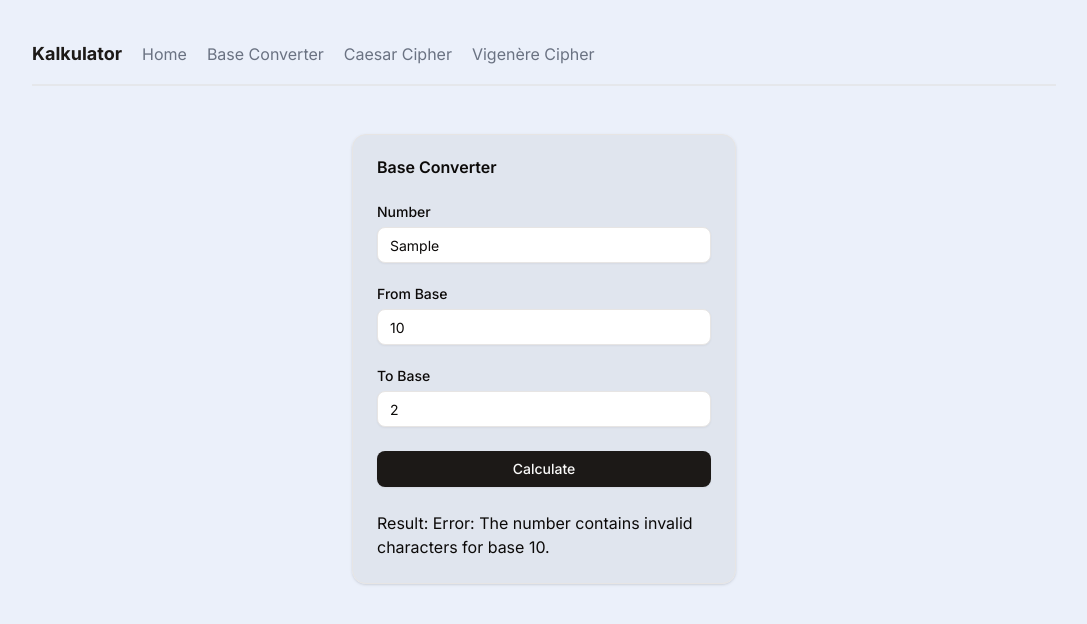
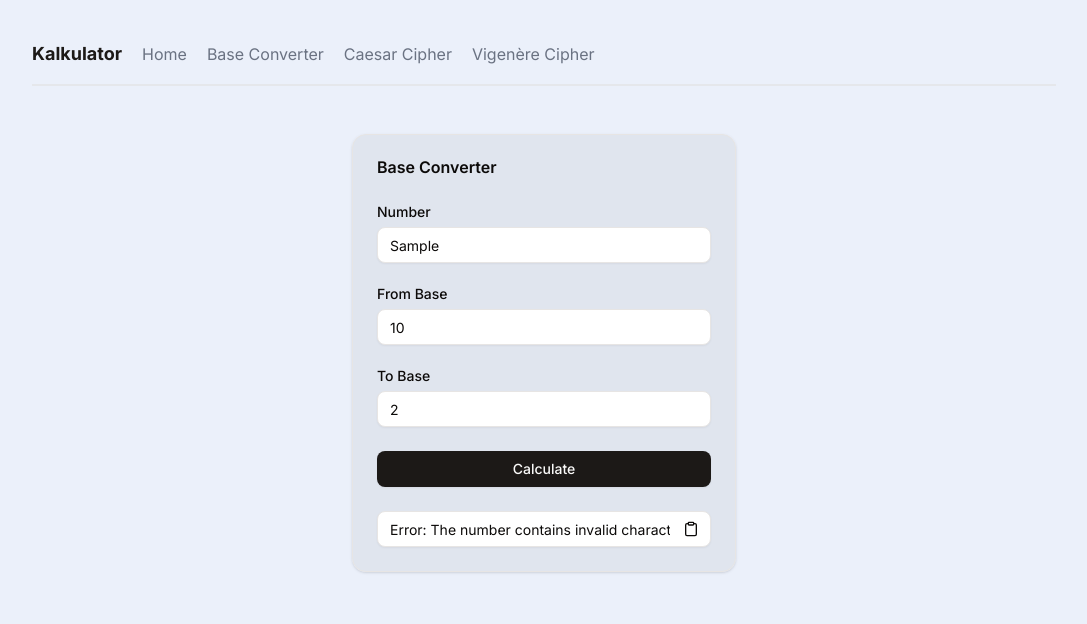
Before and after one commit to Tuan9304/Kalkulator, a Next.js app: page /base-converter in a window 1280 px wide. Both pictures are taken after typing "Sample" into the empty fields and a click on the button "Calculate". Shown: the top 624 px of the page, without its empty margins (96-1183 px from the left). Built offline with nearby package versions, Linux system fonts and the light colour scheme.

Commit message:
Add OutputWithCopy component

```diff
--- a/app/base-converter/BaseConverter.tsx
+++ b/app/base-converter/BaseConverter.tsx
@@ -6,6 +6,7 @@ import { useForm } from "react-hook-form";
 import { z } from "zod";
 
 import FormInput from "@/components/FormInput";
+import { OutputWithCopy } from "@/components/OutputWithCopy";
 import { SubmitButton } from "@/components/SubmitButton";
 import {
   Card,
@@ -67,7 +68,7 @@ export default function BaseConverter() {
         </Form>
       </CardContent>
       <CardFooter>
-        <p>Result: {result}</p>
+        {result && <OutputWithCopy className="w-full" value={result} />}
       </CardFooter>
     </Card>
   );
--- /dev/null
+++ b/app/components/CopyButton.tsx
@@ -0,0 +1,47 @@
+import { VariantProps } from "class-variance-authority";
+import { CheckIcon, ClipboardIcon } from "lucide-react";
+import React from "react";
+
+import { cn } from "@/lib/utils";
+
+import { Button, buttonVariants } from "./ui/button";
+
+interface CopyButtonProps
+  extends React.ButtonHTMLAttributes<HTMLButtonElement>,
+    VariantProps<typeof buttonVariants> {
+  value: string;
+}
+
+export default function CopyButton({
+  className,
+  value,
+  variant = "ghost",
+  ...props
+}: CopyButtonProps) {
+  const [hasCopied, setHasCopied] = React.useState(false);
+
+  React.useEffect(() => {
+    setTimeout(() => {
+      setHasCopied(false);
+    }, 2000);
+  }, [hasCopied]);
+
+  return (
+    <Button
+      className={cn(
+        "z-10 h-6 w-6 hover:bg-zinc-700 hover:text-zinc-50 [&_svg]:h-3 [&_svg]:w-3",
+        className
+      )}
+      onClick={() => {
+        navigator.clipboard.writeText(value);
+        setHasCopied(true);
+      }}
+      size="icon"
+      variant={variant}
+      {...props}
+    >
+      <span className="sr-only">Copy</span>
+      {hasCopied ? <CheckIcon /> : <ClipboardIcon />}
+    </Button>
+  );
+}
--- /dev/null
+++ b/app/components/OutputWithCopy.tsx
@@ -0,0 +1,34 @@
+"use client";
+
+import { cn } from "@/lib/utils";
+
+import CopyButton from "./CopyButton";
+import { Input } from "./ui/input";
+import { Label } from "./ui/label";
+
+export type OutputWithCopyProps = {
+  className?: string;
+  label?: string;
+  value: string;
+};
+
+export function OutputWithCopy({
+  className,
+  label,
+  value,
+}: OutputWithCopyProps) {
+  return (
+    <div className={cn("flex flex-col gap-2", className)}>
+      {label && <Label htmlFor="output">{label}</Label>}
+      <div className="relative">
+        <Input
+          className="bg-white caret-transparent pr-10"
+          id="output"
+          readOnly
+          value={value}
+        />
+        <CopyButton className="absolute top-1.5 right-2" value={value} />
+      </div>
+    </div>
+  );
+}
--- a/app/text-encryption/caesar-cipher/CaesarCipher.tsx
+++ b/app/text-encryption/caesar-cipher/CaesarCipher.tsx
@@ -7,6 +7,7 @@ import { z } from "zod";
 
 import FormInput from "@/components/FormInput";
 import FormRadio from "@/components/FormRadio";
+import { OutputWithCopy } from "@/components/OutputWithCopy";
 import RadioInput from "@/components/RadioInput";
 import { SubmitButton } from "@/components/SubmitButton";
 import {
@@ -67,7 +68,7 @@ export default function CaesarCipher() {
         </Form>
       </CardContent>
       <CardFooter>
-        <p>Result: {result}</p>
+        {result && <OutputWithCopy className="w-full" value={result} />}
       </CardFooter>
     </Card>
   );
--- a/app/text-encryption/vigenere-cipher/VigenereCipher.tsx
+++ b/app/text-encryption/vigenere-cipher/VigenereCipher.tsx
@@ -7,6 +7,7 @@ import { z } from "zod";
 
 import FormInput from "@/components/FormInput";
 import FormRadio from "@/components/FormRadio";
+import { OutputWithCopy } from "@/components/OutputWithCopy";
 import RadioInput from "@/components/RadioInput";
 import { SubmitButton } from "@/components/SubmitButton";
 import {
@@ -65,7 +66,7 @@ export default function VigenereCipher() {
         </Form>
       </CardContent>
       <CardFooter>
-        <p>Result: {result}</p>
+        {result && <OutputWithCopy className="w-full" value={result} />}
       </CardFooter>
     </Card>
   );
```
